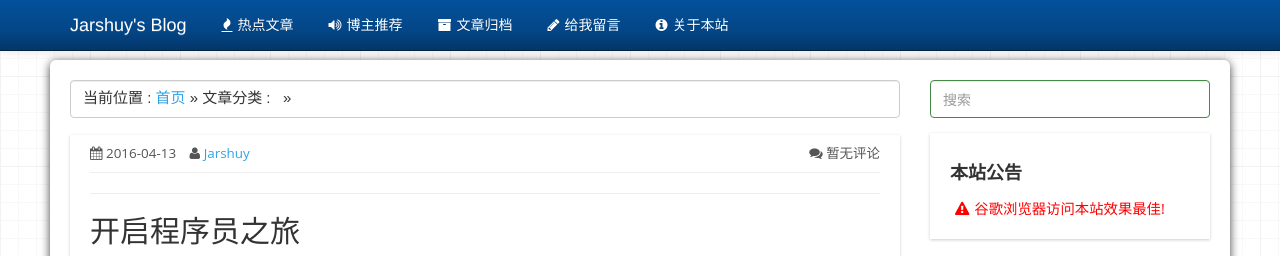
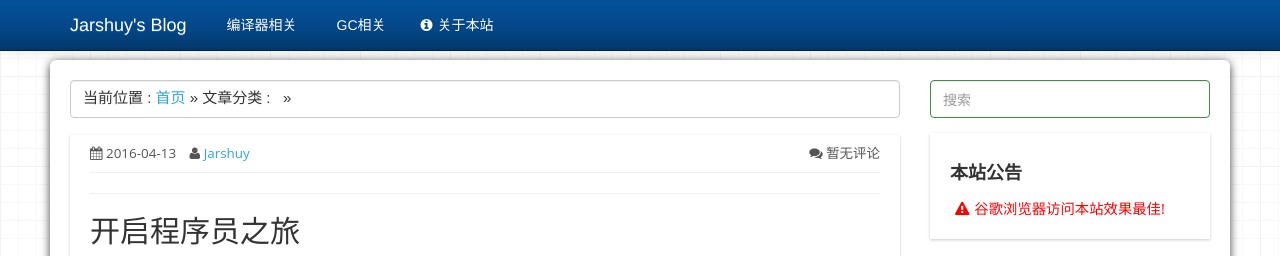
Before and after one commit to jarshuy/jarshuy.github.io, a plain HTML site: page 2016/04/13/hello-world/index.html in a window 1280 px wide. Shown: the top 256 px of the page. Drawn offline with Linux system fonts and the light colour scheme; a script that the page names is missing.

Commit message:
Site updated: 2016-04-13 13:44:55

```diff
--- a/2016/04/13/hello-world/index.html
+++ b/2016/04/13/hello-world/index.html
@@ -59,26 +59,14 @@
 		<ul class="nav navbar-nav">
 
 		  <li>
-			<a href="/tags/热点文章/" title="All the tags.">
-			  <i class="fa fa-fire"></i>热点文章
+			<a href="/tags/编译器相关/" title="All the tags.">
+			  <i class=""></i>编译器相关
 			</a>
 		  </li>
 
 		  <li>
-			<a href="/tags/博主推荐/" title="All the tags.">
-			  <i class="fa fa-volume-up"></i>博主推荐
-			</a>
-		  </li>
-
-		  <li>
-			<a href="/archives" title="All the articles.">
-			  <i class="fa fa-archive"></i>文章归档
-			</a>
-		  </li>
-
-		  <li>
-			<a href="/message" title="All the tags.">
-			  <i class="fa fa-pencil"></i>给我留言
+			<a href="/tags/GC相关/" title="All the tags.">
+			  <i class=""></i>GC相关
 			</a>
 		  </li>
 
```
Also changed, not shown: about/index.html (+4 -16 lines), archives/2016/04/index.html (+4 -16 lines), archives/2016/index.html (+4 -16 lines), archives/index.html (+4 -16 lines), categories/index.html (+4 -16 lines), index.html (+4 -16 lines), tags/tags.html (+4 -16 lines).
